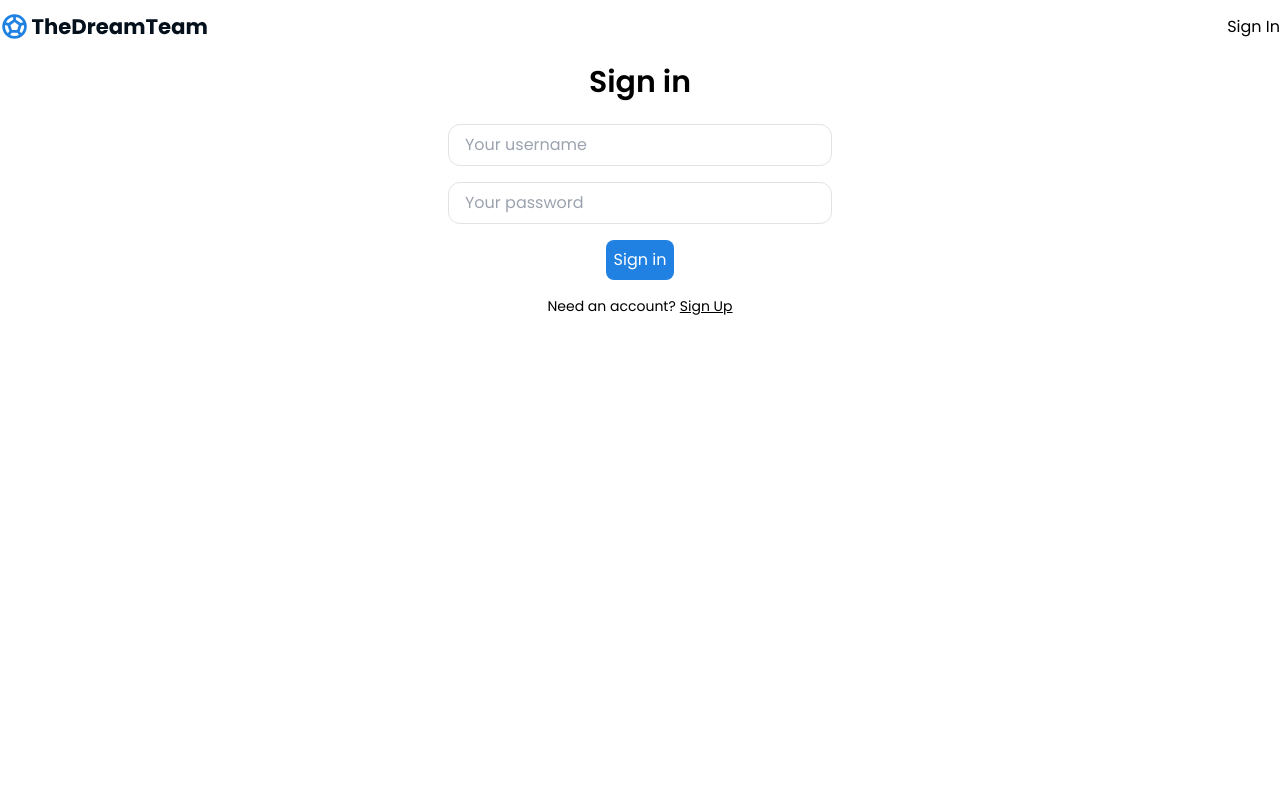
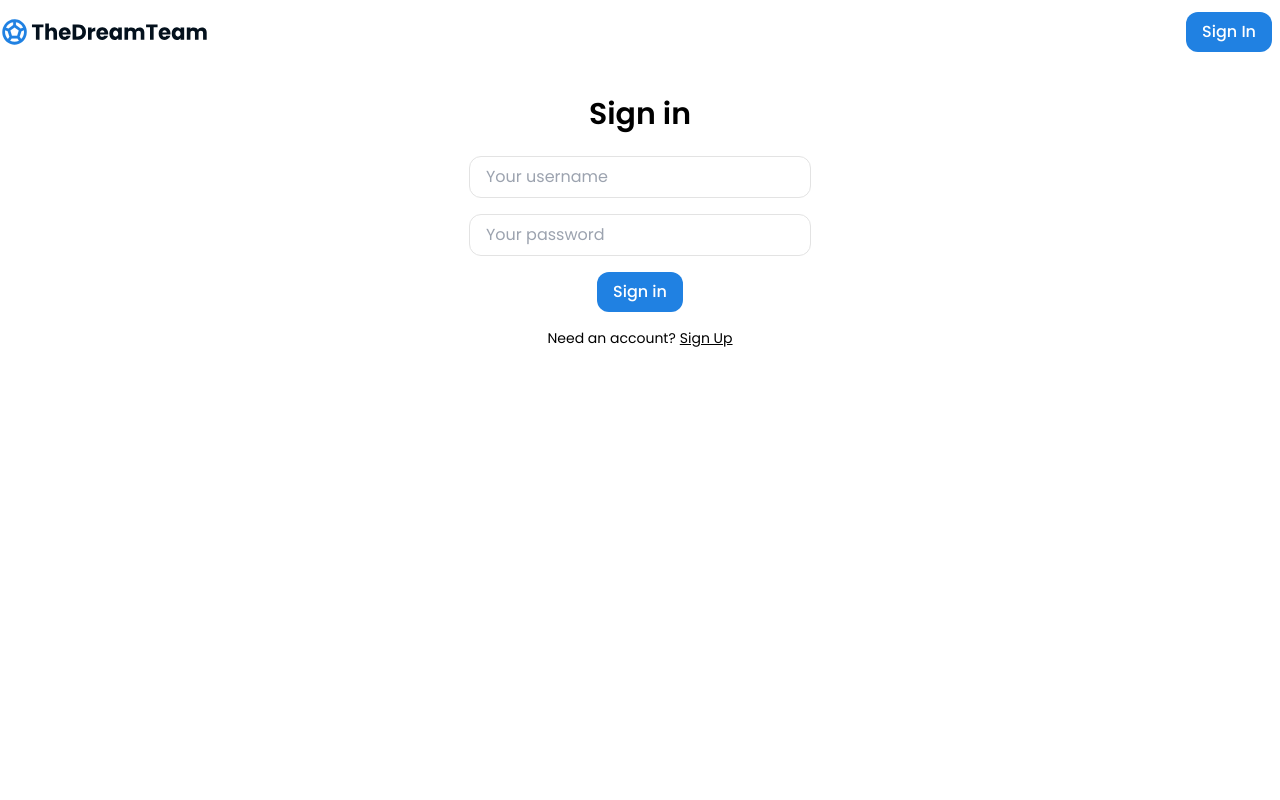
Before and after one commit to dimianni/squad, a Next.js app: page /login in a window 1280 px wide. Shown: the top 800 px of the page. Built offline with nearby package versions, Linux system fonts and the light colour scheme; no server answers; a small style sheet from the web is missing.

Commit message:
UI Update

```diff
--- a/package.json
+++ b/package.json
@@ -10,6 +10,7 @@
   },
   "dependencies": {
     "axios": "^1.3.4",
+    "classnames": "^2.3.2",
     "firebase": "^9.19.1",
     "next": "13.2.4",
     "nprogress": "^0.2.0",
--- a/src/UI/Button.js
+++ b/src/UI/Button.js
@@ -1,7 +1,23 @@
-export default function Button({ btnType, btnText, onClick, disabled }) {
+import cls from "classnames"
+import { useMemo } from "react"
+
+export default function Button({ color, onClick, disabled, children }) {
+
+    const buttonClasses = useMemo(() => {
+        return {
+            "text-white bg-blue-500 hover:bg-blue-900": color === "blue" && !disabled,
+            "border border-grey text-blue-500 bg-white hover:drop-shadow": color === "white" && !disabled,
+            "border border-grey text-blue-500 bg-white cursor-not-allowed": disabled,
+        }
+    })
+
     return (
-        <button type={btnType} disabled={disabled} onClick={onClick} className="p-2 rounded-lg text-white bg-blue-500 sm:hover:bg-blue-900 transition-colors">
-            {btnText}
+        <button
+            disabled={disabled}
+            onClick={onClick}
+            className={cls("text-base font-medium mx-2 px-4 py-2 rounded-xl transition-colors", buttonClasses)}
+        >
+            {children}
         </button>
     )
 }
--- /dev/null
+++ b/src/UI/Input.js
@@ -0,0 +1,23 @@
+import cls from "classnames"
+import { useMemo } from "react"
+
+export default function Input({value, placeholder, onChange, onKeyPress, onBlur, error}){
+
+    const inputClasses = useMemo(() => {
+        return {
+            "error": error
+        }
+    })
+
+    return (
+        <input
+            type="text"
+            className={cls("bg-wite border border-grey p-2 pl-4 rounded-xl text-base", inputClasses)}
+            value={value}
+            placeholder={placeholder}
+            onChange={onChange}
+            onKeyPress={onKeyPress}
+            onBlur={onBlur}
+        />
+    )
+}
--- a/src/UI/index.js
+++ b/src/UI/index.js
@@ -1,2 +1,3 @@
 export { default as Button } from './Button'
+export { default as Input } from './Input'
 export { default as Spinner } from './Spinner'
--- a/src/components/Header/Header.js
+++ b/src/components/Header/Header.js
@@ -3,6 +3,7 @@ import Link from "next/link"
 import logo from '../../../public/images/thedreamteam_logo.svg'
 import { useAuth } from "@/contexts/AuthContext"
 import { useRouter } from "next/router";
+import { Button } from "@/UI";
 
 
 export default function Header() {
@@ -31,11 +32,11 @@ export default function Header() {
                 {
                     currentUser ? (
                         <div className="flex">
-                            <Link href={`/profile/${currentUser.uid}`}>Profile</Link>
-                            <button className="ml-4" onClick={handleLogout}>Sign Out</button>
+                            <Button color="white" onClick={() => router.push(`/profile/${currentUser.uid}`)}>Profile</Button>
+                            <Button color="blue" onClick={handleLogout}>Sign Out</Button>
                         </div>
                     ) : (
-                        <Link href="/login">Sign In</Link>
+                        <Button color="blue" onClick={() => router.push("/login")}>Sign In</Button>
                     )
                 }
             </div>
--- a/src/components/LoginForm/LoginForm.js
+++ b/src/components/LoginForm/LoginForm.js
@@ -1,7 +1,7 @@
 import { useRouter } from "next/router"
 import { useState, useEffect } from "react"
 import { useAuth } from "@/contexts/AuthContext"
-import { Button } from "@/UI"
+import { Button, Input } from "@/UI"
 
 export default function LoginForm() {
 
@@ -48,7 +48,7 @@ export default function LoginForm() {
 
         } else {
             if (user !== '' && pwd !== '' && confirmPwd !== '') {
-                if (pwd === confirmPwd){
+                if (pwd === confirmPwd) {
                     try {
                         setError('')
                         setLoading(true)
@@ -79,30 +79,38 @@ export default function LoginForm() {
         <div className="wrapper w-96 mx-auto flex flex-col justify-center items-center">
             <h1 className="text-3xl font-semibold mb-6">{formType}</h1>
             <form onSubmit={handleSubmit} className="w-full flex flex-col justify-center items-center">
-                <input onChange={handleUserInput} value={user} placeholder="Your username" className="w-full bg-wite border mb-4 border-grey p-2 pl-4 rounded-xl text-base" type="text" />
-                <input onChange={handlePwdInput} value={pwd} placeholder="Your password" className="w-full bg-wite border mb-4 border-grey p-2 pl-4 rounded-xl text-base" type="text" />
+                <div className="username mb-4">
+                    <Input onChange={handleUserInput} value={user} placeholder="Your username" />
+                </div>
+                <div className="password mb-4">
+                    <Input onChange={handlePwdInput} value={pwd} placeholder="Your password" />
+                </div>
 
-                { formType === "Sign up" &&
-                    <input onChange={handleConfirmPwdInput} value={confirmPwd} placeholder="Confirm password" className="w-full bg-wite border mb-4 border-grey p-2 pl-4 rounded-xl text-base" type="text" />
+                {formType === "Sign up" &&
+                    <div className="confirmPassword mb-4">
+                        <Input onChange={handleConfirmPwdInput} value={confirmPwd} placeholder="Confirm password" />
+                    </div>
                 }
-                <Button btnType="submit" btnText={formType} disabled={loading} />
+                <Button color="blue" disabled={loading}>
+                    <p>{formType}</p>
+                </Button>
             </form>
+
+            {error && <div>{error}</div>}
 
             {
                 formType === "Sign in" ? (
                     <div className="mt-4 text-sm flex">
                         <p className="mr-1">Need an account?</p>
-                        <button className="underline" onClick={() => setFormType("Sign up")}>Sign Up</button>
+                        <p className="underline" onClick={() => setFormType("Sign up")}>Sign Up</p>
                     </div>
                 ) : (
                     <div className="mt-4 text-sm flex">
                         <p className="mr-1">Already have an account?</p>
-                        <button className="underline" onClick={() => setFormType("Sign in")}>Sign in</button>
+                        <p className="underline" onClick={() => setFormType("Sign in")}>Sign in</p>
                     </div>
                 )
             }
-
-            {error && <div>{error}</div>}
         </div>
     )
 }
--- a/src/components/SearchField/SearchField.js
+++ b/src/components/SearchField/SearchField.js
@@ -1,4 +1,4 @@
-import Link from "next/link";
+import { Button, Input } from "@/UI";
 import { useRouter } from "next/router";
 import { useEffect, useState } from "react";
 
@@ -9,17 +9,21 @@ export default function SearchField() {
     const [error, setError] = useState(false)
     const [touched, setTouched] = useState(false)
 
+
+    const handleSearch = (e) => setSearchTerm(e.target.value);
+
     const handleEnter = (e) => {
         if (e.key === 'Enter' && searchTerm !== ''){
-            router.push(`/search?term=${searchTerm}`);
+            router.push(`/search?term=${searchTerm}&page=1`);
         }
     }
 
-    const handleSearch = (e) => setSearchTerm(e.target.value);
     const handleClick = (e) => {
         if (searchTerm === ''){
             e.preventDefault();
             setError(true)
+        } else {
+            router.push(`/search?term=${searchTerm}&page=1`)
         }
     }
     const handleBlur = () => setTouched(true);
@@ -36,18 +40,17 @@ export default function SearchField() {
 
     return (
         <div className="my-6 flex justify-center items-center">
-            <input
-                className={`bg-wite border border-grey p-2 pl-4 rounded-xl text-base ${error ? "error" : ""}`}
-                type="text"
+            <Input
                 value={searchTerm}
                 placeholder="Search clubs"
                 onChange={handleSearch}
                 onKeyPress={handleEnter}
                 onBlur={handleBlur}
+                error={error}
             />
-            <button className="ml-2">
-                <Link onClick={handleClick} href={`/search?term=${searchTerm}&page=1`}>Search</Link>
-            </button>
+            <Button color="white" onClick={handleClick}>
+                Search
+            </Button>
         </div>
     )
 }
--- a/src/pages/club/[id].js
+++ b/src/pages/club/[id].js
@@ -43,7 +43,7 @@ export default function ClubDetails() {
     }
 
     return (
-        <main className="mt-16">
+        <main className="mt-24">
             <section className="flex flex-col justify-center items-center">
                 <Image src={clubData.club.image} alt={clubData.club.name} width="30" height="30" />
                 <h1>{clubData.club.name}</h1>
--- a/src/pages/index.js
+++ b/src/pages/index.js
@@ -25,7 +25,7 @@ export default function Home() {
   }
 
   return (
-    <main className="mt-16">
+    <main className="mt-24">
       <Head>
         <title>TheDreamTeam</title>
         <meta name="description" content="At TheDreamTeam you can see the most up to date squad of your favorite football team!" />
--- a/src/pages/login.js
+++ b/src/pages/login.js
@@ -2,7 +2,7 @@ import { LoginForm } from "@/components";
 
 export default function Login(){
     return (
-        <main className="mt-16 min-h-screen">
+        <main className="mt-24 min-h-screen">
             <section>
                 <LoginForm />
             </section>
--- a/src/pages/profile/[id].js
+++ b/src/pages/profile/[id].js
@@ -6,7 +6,7 @@ export default function Profile(){
     const { currentUser } = useAuth();
 
     return (
-        <main className="mt-16">
+        <main className="mt-24">
             <h1>User profile</h1>
             <p>{currentUser?.email}</p>
         </main>
--- a/src/pages/search.js
+++ b/src/pages/search.js
@@ -60,7 +60,7 @@ export default function Search() {
     }
 
     return (
-        <main className="mt-16 min-h-screen">
+        <main className="mt-24 min-h-screen">
             <section>
                 <SearchField />
                 <div className="flex items-center mb-4 text-lg font-semibold">
```
Also changed, not shown: 1 other file (tests, documents, lock files or other folders).
